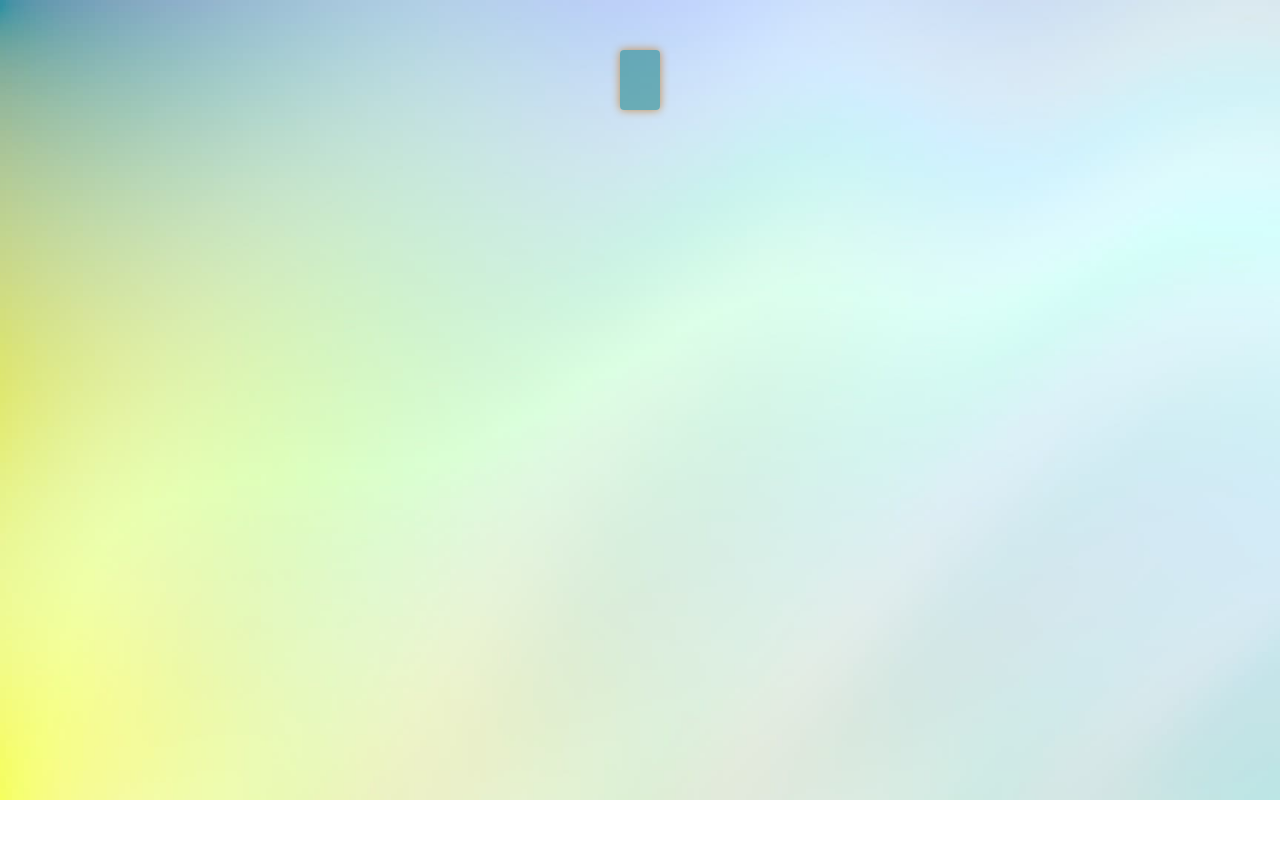
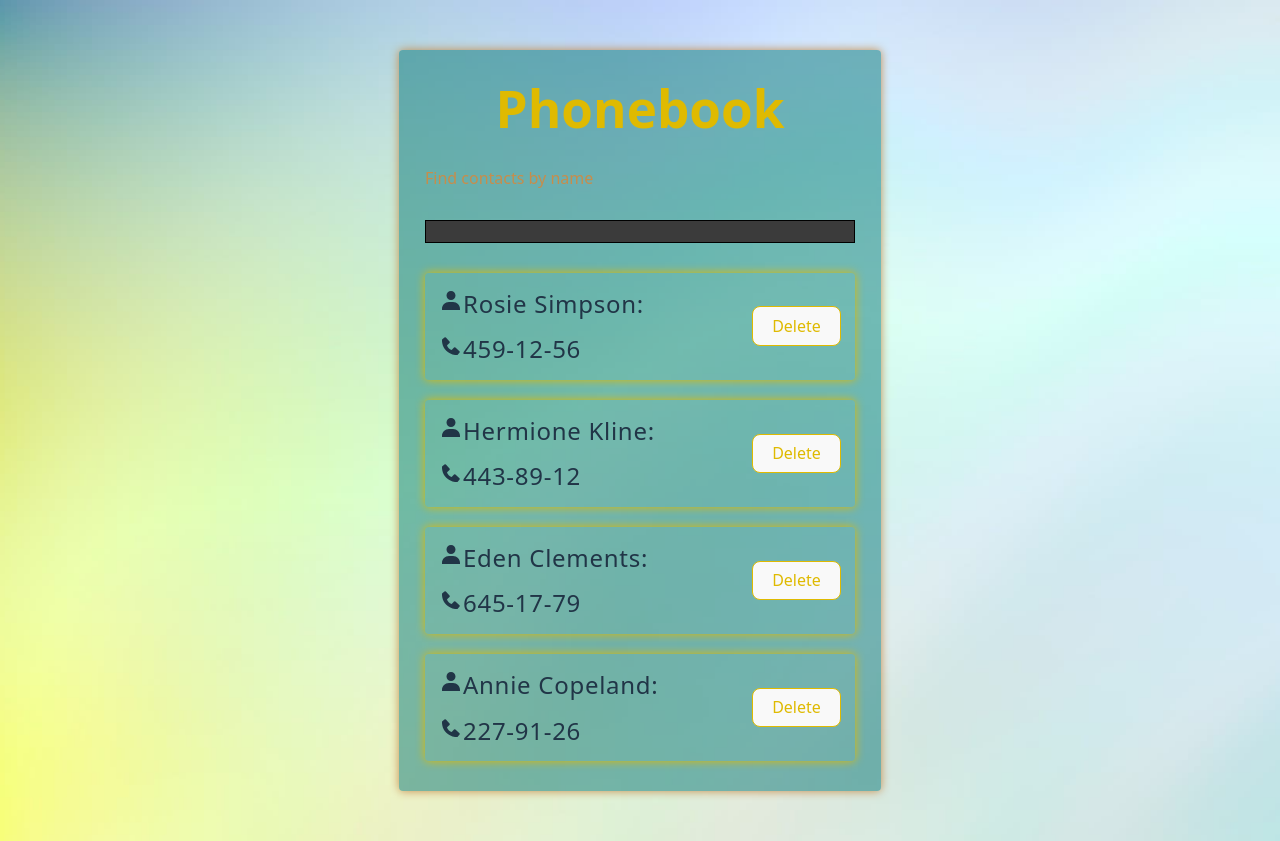
Before and after one commit to DmitryKishkanev/goit-react2.0-hw-03, a React (Vite) app: page / in a window 1280 px wide. Before the commit the page ends 800 px from the top, so only its background shows below. Built offline with nearby package versions, Linux system fonts and the light colour scheme.

Commit message:
добавил логику filter

```diff
--- a/src/components/App/App.jsx
+++ b/src/components/App/App.jsx
@@ -1,5 +1,22 @@
+import { useState } from 'react';
+import initialContacts from '@/contacts.json';
+import ContactList from '../ContactList';
+import SearchBox from '../SearchBox';
 import style from './App.module.css';
 
 export default function App() {
-  return <div className={style.app}></div>;
+  const [contacts, setContacts] = useState(initialContacts);
+  const [filter, setFilter] = useState('');
+
+  const visibleContacts = contacts.filter(contact =>
+    contact.name.toLowerCase().includes(filter.toLowerCase()),
+  );
+
+  return (
+    <div className={style.app}>
+      <h1 className={style.title}>Phonebook</h1>
+      <SearchBox value={filter} onFilter={setFilter} />
+      <ContactList contacts={visibleContacts} />
+    </div>
+  );
 }
--- a/src/components/App/App.module.css
+++ b/src/components/App/App.module.css
@@ -3,7 +3,7 @@
   flex-direction: column;
   gap: 30px;
   width: fit-content;
-  padding: 30px 20px;
+  padding: 30px 26px;
   margin: 0 auto;
 
   border-radius: 4px;
@@ -13,3 +13,8 @@
   background-position: center;
   box-shadow: var(--primary-item-shadow);
 }
+
+.title {
+  margin: 0;
+  text-align: center;
+}
--- /dev/null
+++ b/src/components/Contact/Contact.jsx
@@ -0,0 +1,28 @@
+import { BiSolidUser } from 'react-icons/bi';
+import { BiSolidPhone } from 'react-icons/bi';
+import style from './Contact.module.css';
+
+const Contact = ({ contacts }) => {
+  return (
+    <>
+      {contacts.map(({ id, name, number }) => (
+        <li className={style.contactItem} key={id}>
+          <div className={style.contactBox}>
+            <p className={style.contactContent}>
+              <BiSolidUser />
+              {name}:
+            </p>
+            <p className={style.contactContent}>
+              <BiSolidPhone />
+              {number}
+            </p>
+          </div>
+
+          <button type="button">Delete</button>
+        </li>
+      ))}
+    </>
+  );
+};
+
+export default Contact;
--- /dev/null
+++ b/src/components/Contact/Contact.module.css
@@ -0,0 +1,32 @@
+.contactItem {
+  display: flex;
+  align-items: center;
+  justify-content: space-between;
+  padding: 16px 14px;
+  min-width: 430px;
+
+  box-shadow: var(--secondary-item-shadow);
+  border-radius: 4px;
+
+  transition: transform var(--transition-time) var(--transition-type);
+
+  &:hover,
+  &:focus {
+    transform: scale(1.05);
+  }
+}
+
+.contactBox {
+  display: flex;
+  flex-direction: column;
+  gap: 16px;
+}
+
+.contactContent {
+  margin: 0;
+
+  font-weight: 400;
+  font-size: 24px;
+  line-height: 1.19;
+  letter-spacing: 0.03em;
+}
--- /dev/null
+++ b/src/components/Contact/index.js
@@ -0,0 +1 @@
+export { default } from '@/components/Contact/Contact';
--- /dev/null
+++ b/src/components/ContactList/ContactList.jsx
@@ -0,0 +1,12 @@
+import Contact from '../Contact/Contact';
+import style from './ContactList.module.css';
+
+const ContactList = ({ contacts }) => {
+  return (
+    <ul className={style.contactList}>
+      <Contact contacts={contacts} />
+    </ul>
+  );
+};
+
+export default ContactList;
--- /dev/null
+++ b/src/components/ContactList/ContactList.module.css
@@ -0,0 +1,8 @@
+.contactList {
+  display: flex;
+  flex-direction: column;
+  gap: 20px;
+
+  padding: 0;
+  margin: 0;
+}
--- /dev/null
+++ b/src/components/ContactList/index.js
@@ -0,0 +1 @@
+export { default } from '@/components/ContactList/ContactList';
--- /dev/null
+++ b/src/components/SearchBox/SearchBox.jsx
@@ -0,0 +1,22 @@
+import { useId } from 'react';
+import { Formik, Field } from 'formik';
+
+const SearchBox = ({ value, onFilter }) => {
+  const fieldNameId = useId();
+
+  return (
+    <Formik>
+      <>
+        <label htmlFor={fieldNameId}>Find contacts by name</label>
+        <Field
+          type="text"
+          value={value}
+          id={fieldNameId}
+          onChange={e => onFilter(e.target.value)}
+        />
+      </>
+    </Formik>
+  );
+};
+
+export default SearchBox;
--- /dev/null
+++ b/src/components/SearchBox/index.js
@@ -0,0 +1 @@
+export { default } from '@/components/SearchBox/SearchBox';
--- /dev/null
+++ b/src/contacts.json
@@ -0,0 +1,6 @@
+[
+  { "id": "id-1", "name": "Rosie Simpson", "number": "459-12-56" },
+  { "id": "id-2", "name": "Hermione Kline", "number": "443-89-12" },
+  { "id": "id-3", "name": "Eden Clements", "number": "645-17-79" },
+  { "id": "id-4", "name": "Annie Copeland", "number": "227-91-26" }
+]
```
Also changed, not shown: src/components/SearchBox/SearchBox.module.css (added).
